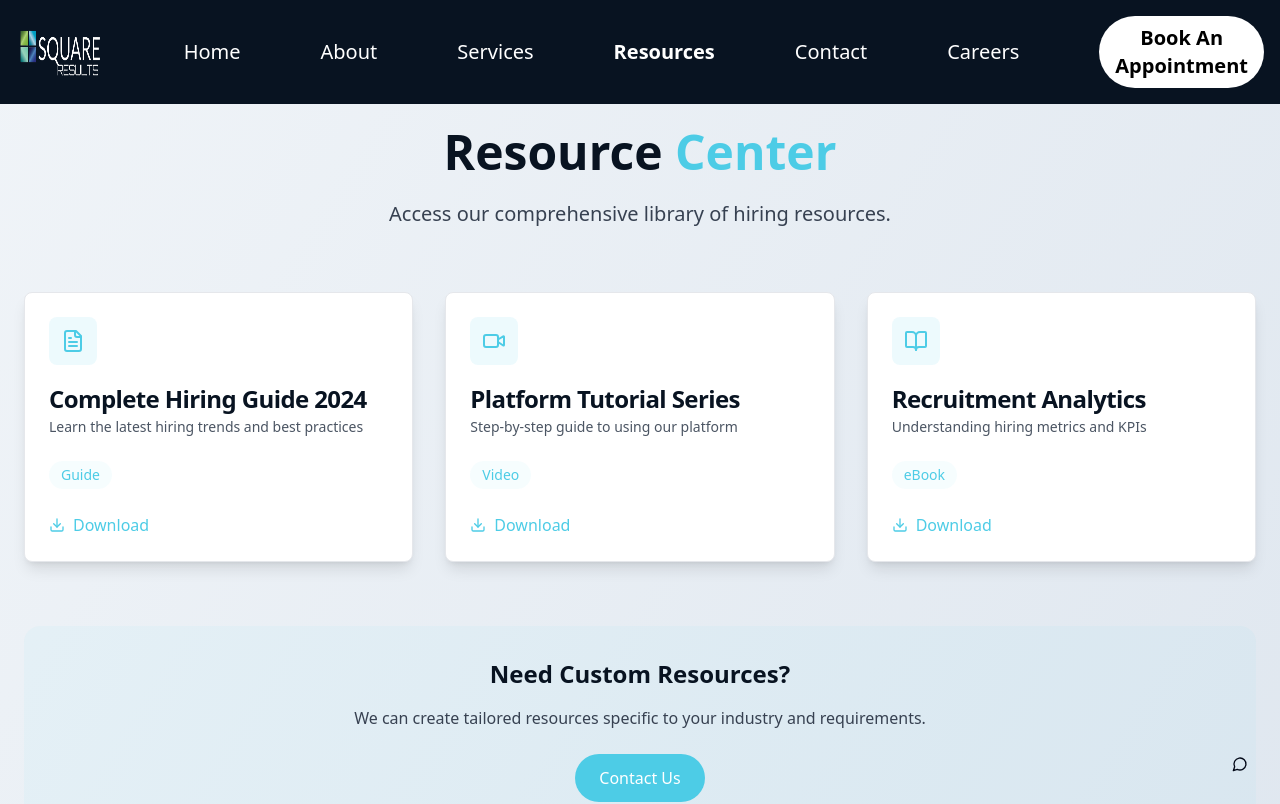
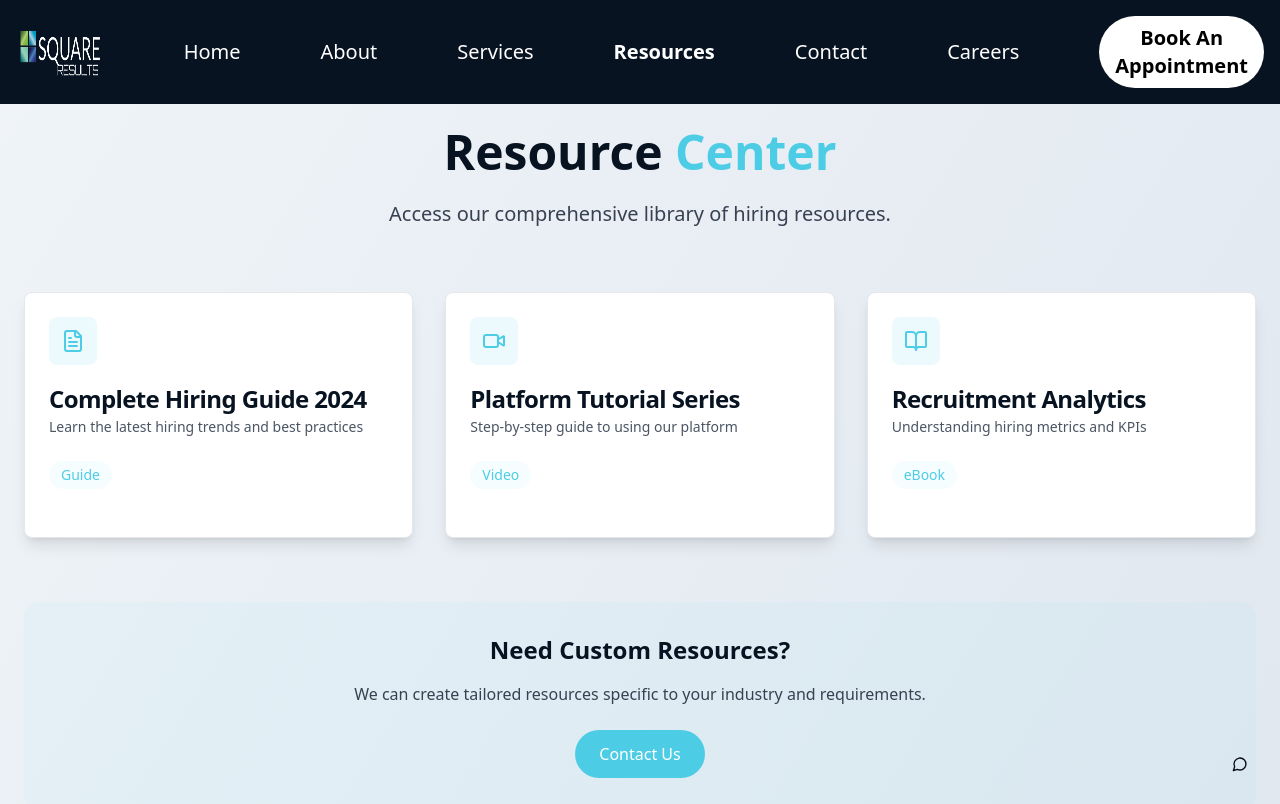
Before and after one commit to SquareResults/square_results_website, a Next.js app: page /resources in a window 1280 px wide. Shown: the top 804 px of the page. Built offline with nearby package versions, Linux system fonts and the light colour scheme.

Commit message:
removes doanload link in resources

```diff
--- a/pages/resources.tsx
+++ b/pages/resources.tsx
@@ -1,6 +1,20 @@
 import { AnimatePresence, motion } from "framer-motion";
-import { FileText, Video, BookOpen, Download, MessageCircle, ArrowDownCircleIcon } from "lucide-react";
-import { Card, CardHeader, CardTitle, CardDescription, CardContent, CardFooter } from "@/components/ui/card";
+import {
+  FileText,
+  Video,
+  BookOpen,
+  Download,
+  MessageCircle,
+  ArrowDownCircleIcon,
+} from "lucide-react";
+import {
+  Card,
+  CardHeader,
+  CardTitle,
+  CardDescription,
+  CardContent,
+  CardFooter,
+} from "@/components/ui/card";
 import Navbar from "@/components/Navbar";
 import BlogsSection from "@/components/BlogsSection";
 import Footer from "@/components/Footer";
@@ -43,8 +57,7 @@ const Resources = () => {
           initial={{ opacity: 0, y: 20 }}
           animate={{ opacity: 1, y: 0 }}
           transition={{ duration: 0.5 }}
-          className="text-center mb-16"
-        >
+          className="text-center mb-16">
           <h1 className="text-4xl md:text-5xl font-bold text-[#081321] mb-6">
             Resource <span className="text-[#4DCCE6]">Center</span>
           </h1>
@@ -59,15 +72,25 @@ const Resources = () => {
               key={index}
               initial={{ opacity: 0, y: 20 }}
               animate={{ opacity: 1, y: 0 }}
-              transition={{ duration: 0.5, delay: index * 0.1 }}
-            >
+              transition={{ duration: 0.5, delay: index * 0.1 }}>
+              <a
+                href="https://theradarlist.com"
+                target="_blank"
+                rel="noopener noreferrer">
                 <Card className="h-full bg-white rounded-lg shadow-lg hover:shadow-xl transition-shadow">
                   <CardHeader>
                     <div className="w-12 h-12 bg-[#4DCCE6]/10 rounded-lg flex items-center justify-center mb-4">
-                    {React.createElement(resource.icon, { className: "w-6 h-6 text-[#4DCCE6]" })} {/* ✅ Fixed Icon */}
+                      {React.createElement(resource.icon, {
+                        className: "w-6 h-6 text-[#4DCCE6]",
+                      })}{" "}
+                      {/* ✅ Fixed Icon */}
                     </div>
-                  <CardTitle className="text-[#081321]">{resource.title}</CardTitle>
-                  <CardDescription className="text-gray-600">{resource.description}</CardDescription>
+                    <CardTitle className="text-[#081321]">
+                      {resource.title}
+                    </CardTitle>
+                    <CardDescription className="text-gray-600">
+                      {resource.description}
+                    </CardDescription>
                   </CardHeader>
                   <CardContent>
                     <span className="inline-block bg-[#4DCCE6]/5 text-[#4DCCE6] px-3 py-1 rounded-full text-sm">
@@ -75,15 +98,16 @@ const Resources = () => {
                     </span>
                   </CardContent>
                   <CardFooter>
-                  <a
-                    href={resource.downloadLink}
+                    {/* TODO: Add download functionality
+                    <a href={resource.downloadLink}
                     className="inline-flex items-center gap-2 text-[#4DCCE6] hover:text-[#45B5B5] transition-colors"
                   >
                     <Download className="w-4 h-4" />
                     <span>Download</span>
-                  </a>
+                  </a> */}
                   </CardFooter>
                 </Card>
+              </a>
             </motion.div>
           ))}
         </div>
@@ -92,16 +116,17 @@ const Resources = () => {
           initial={{ opacity: 0 }}
           animate={{ opacity: 1 }}
           transition={{ duration: 0.5, delay: 0.5 }}
-          className="mt-16 p-8 bg-[#4DCCE6]/5 rounded-2xl text-center"
-        >
-          <h2 className="text-2xl font-bold text-[#081321] mb-4">Need Custom Resources?</h2>
+          className="mt-16 p-8 bg-[#4DCCE6]/5 rounded-2xl text-center">
+          <h2 className="text-2xl font-bold text-[#081321] mb-4">
+            Need Custom Resources?
+          </h2>
           <p className="text-gray-700 mb-6">
-            We can create tailored resources specific to your industry and requirements.
+            We can create tailored resources specific to your industry and
+            requirements.
           </p>
           <a
             href="/contact"
-            className="inline-flex items-center gap-2 bg-[#4DCCE6] text-white px-6 py-3 rounded-full hover:bg-[#45B5B5] transition-colors"
-          >
+            className="inline-flex items-center gap-2 bg-[#4DCCE6] text-white px-6 py-3 rounded-full hover:bg-[#45B5B5] transition-colors">
             Contact Us
           </a>
         </motion.div>
@@ -115,15 +140,13 @@ const Resources = () => {
             exit={{ opacity: 0, y: 100 }}
             transition={{ duration: 0.2 }}
             className="fixed bottom-4 right-4 z-50"
-            ref={chatIconRef}
-          >
+            ref={chatIconRef}>
             <Button>
               {!isChatOpen ? (
                 <MessageCircle className="size-12" />
               ) : (
                 <ArrowDownCircleIcon />
               )}
-
             </Button>
           </motion.div>
         )}
```
Lines whose indentation alone changed are shown as unchanged.
